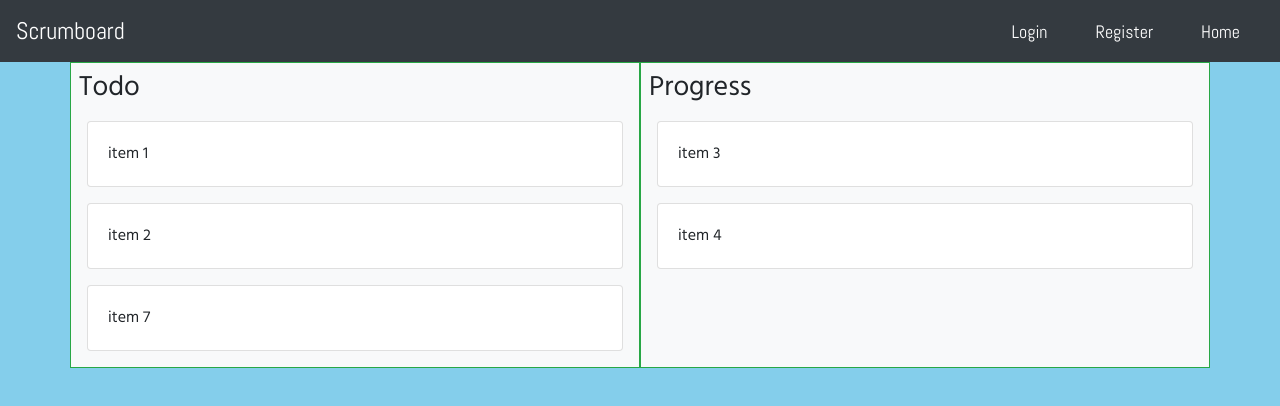
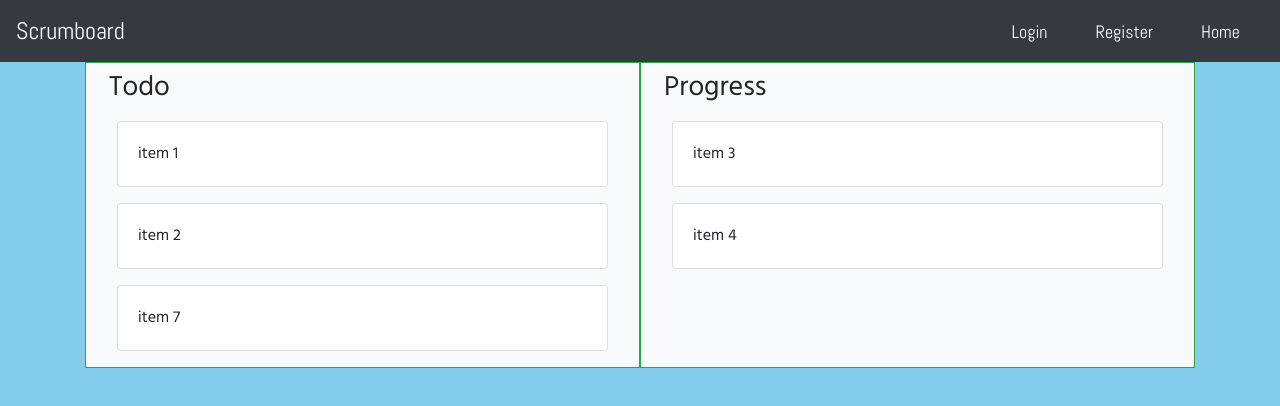
Before and after one commit to Scrumboard/Scrumboard, a Vue app in the folder scrumboard-web/: page /test in a window 1280 px wide. Shown: the top 406 px of the page. Built offline with nearby package versions, Linux system fonts and the light colour scheme.

Commit message:
fixed blank space in scrumboard

```diff
--- a/scrumboard-web/src/components/Test.vue
+++ b/scrumboard-web/src/components/Test.vue
@@ -4,7 +4,7 @@
     <TheHeader/>
 
     <div class="container">
-      <div class="row flex-nowrap">
+      <div class="row flex-nowrap bg-dark">
 
         <div v-for="lane in lanes" :key="lane.title" class="col-6 p-2 bg-light border border-success">
 
@@ -76,5 +76,7 @@ export default {
 <style lang="scss" scoped>
   .row {
     overflow-x: scroll;
+    margin-left: 0;
+    margin-right: 0;
   }
 </style>
```
